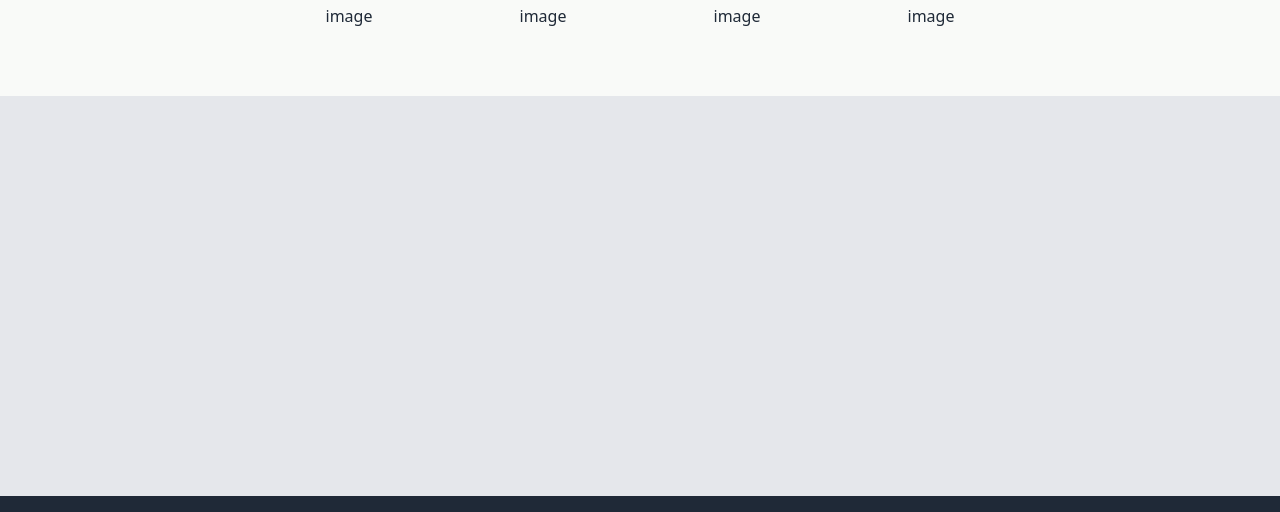
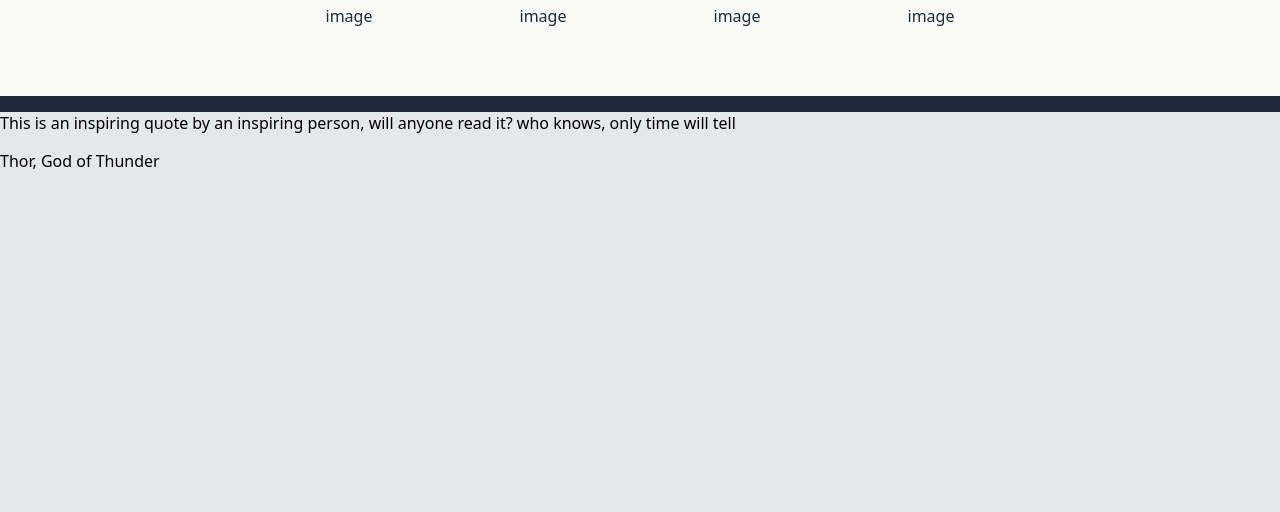
Before and after one commit to Cuponk/landing-page, a plain HTML site: page index.html in a window 1280 px wide. Shown: the part 826-1338 px from the top of the page. Drawn offline with Linux system fonts and the light colour scheme.

Commit message:
start middle2

```diff
--- a/index.html
+++ b/index.html
@@ -55,7 +55,8 @@
                 </div>
             </div>
             <div class="middle2">
-
+                    <p class="quote">This is an inspiring quote by an inspiring person, will anyone read it? who knows, only time will tell</p>
+                    <p class="author">Thor, God of Thunder</p>
             </div>
         </div>
         <div class="bottom">
```
